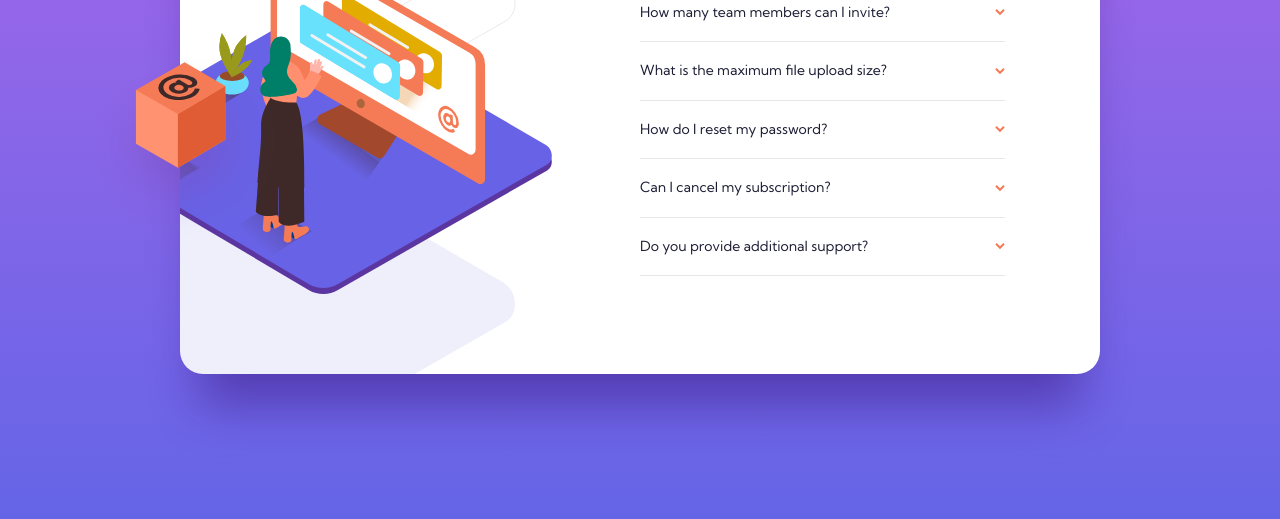
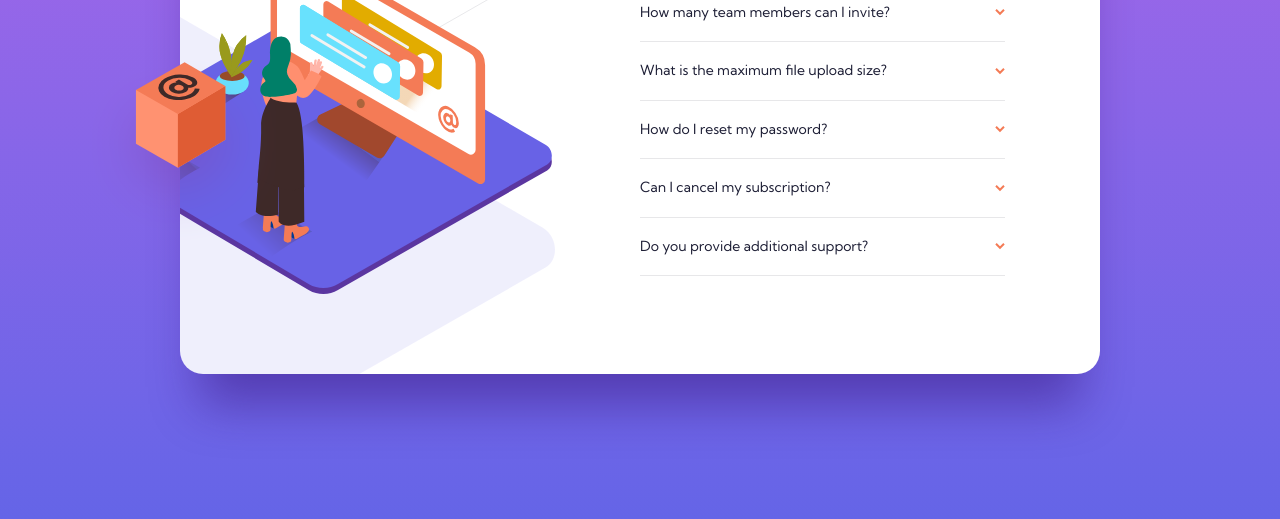
Before and after one commit to cbserra/fem-faq-accordion-card, a website built with Vite: page src/index.html in a window 1280 px wide. Shown: the part 281-800 px from the top of the page. Built offline with nearby package versions, Linux system fonts and the light colour scheme.

Commit message:
:lipstick: edit desktop bg position

```diff
--- a/src/index.html
+++ b/src/index.html
@@ -19,7 +19,7 @@
     class="bg-gradient-to-b from-soft-violet to-soft-blue min-h-screen flex flex-col items-center justify-center font-sans"
   >
     <main
-      class="rounded-[2.3rem] bg-white bg-pattern-mobile bg-no-repeat bg-[position:center_top] w-[32.7rem] flex flex-col justify-center items-center gap-y-20 px-[2.4rem] pb-[4.8rem] shadow-main lg:flex-row lg:w-[92rem] lg:p-0  lg:items-center lg:gap-y-0 lg:bg-pattern-desktop lg:bg-no-repeat lg:bg-fixed lg:bg-[position:-450px_-90px] "
+      class="rounded-[2.3rem] bg-white bg-pattern-mobile bg-no-repeat bg-[position:center_top] w-[32.7rem] flex flex-col justify-center items-center gap-y-20 px-[2.4rem] pb-[4.8rem] shadow-main lg:flex-row lg:w-[92rem] lg:p-0  lg:items-center lg:gap-y-0 lg:bg-pattern-desktop lg:bg-no-repeat lg:bg-[position:-590px_-290px] "
     >
       <div class="section image-section relative flex items-center justify-center -mt-[10.5rem] lg:mt-0  ">
         <div
```
